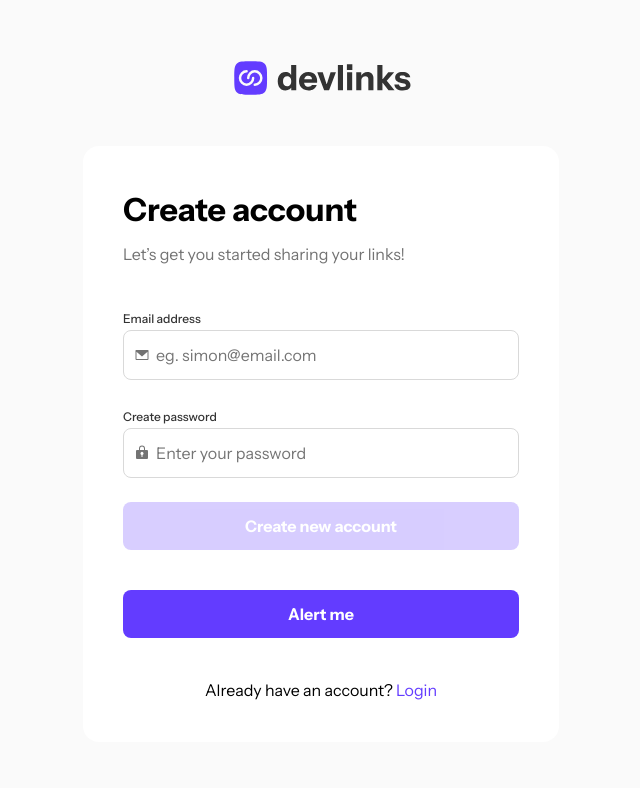
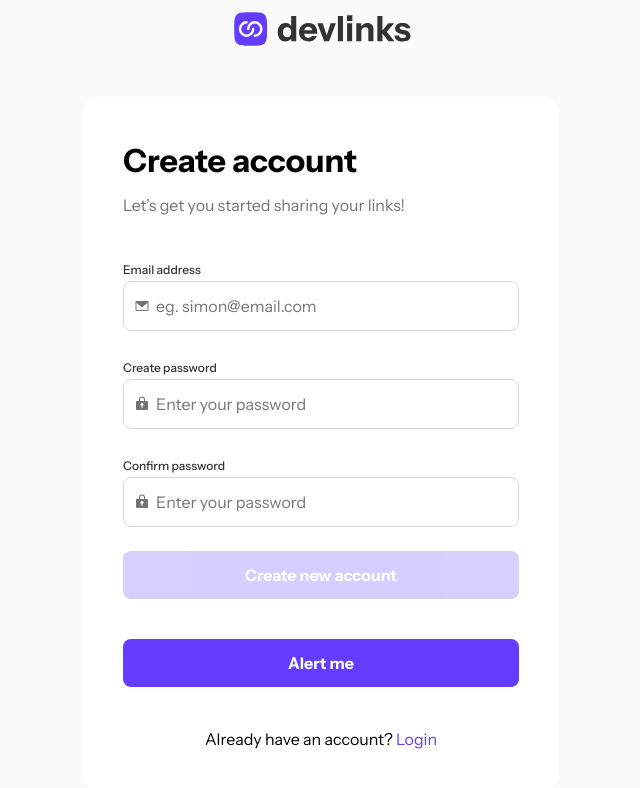
Before and after one commit to W1zardbeard/tetherli, a React (Vite) app: page /createAccount in a window 1280 px wide. Shown: the top 788 px of the page, without its empty margins (319-959 px from the left). Built offline with nearby package versions, Linux system fonts and the light colour scheme.

Commit message:
got simple confirm password done via console log

```diff
--- a/src/components/LoginForm.jsx
+++ b/src/components/LoginForm.jsx
@@ -12,7 +12,7 @@ export default function LoginForm(){
 
             {/*Email field */}
             <div>
-                <label for="email">Email address</label><br/>
+                <label htmlFor="email">Email address</label><br/>
                 <input
 
                     className="formField"
@@ -26,7 +26,7 @@ export default function LoginForm(){
 
             {/*Password Field */}
             <div>
-                <label for="password">Create password</label><br/>
+                <label htmlFor="password">Create password</label><br/>
                     <input
 
                         className="formField"
--- a/src/components/RegisterForm.jsx
+++ b/src/components/RegisterForm.jsx
@@ -4,6 +4,7 @@ import TitleDesc from "./loginForm/TitleDesc";
 export default function LoginForm(){
     const [email, setEmail] = useState("");
     const [password, setPassword] = useState("");
+    const [confirmPassword, setConfirmPassword] = useState("");
 
     const [disabledBtn, setDisabledBtn] = useState(true);
 
@@ -15,13 +16,28 @@ export default function LoginForm(){
                 setEmail(value);
                 break;
             case "password":
+                    if(value === confirmPassword){
+                        console.log("Same wooo");
+
+                    } else{
+                        console.log("Not same");
+                    }
                 setPassword(value);
+                break;
+            case "confirmPassword":
+                    if(password === value){
+                        console.log("Same wooo");
+
+                    } else{
+                        console.log("Not same");
+                    }
+                setConfirmPassword(value);
                 break;
         }
     }
 
     function alerter(){
-        alert(email + password);
+        alert("Email: " + email + " Password: " + password + " ConfirmPassword: " + confirmPassword);
 
     }
 
@@ -29,7 +45,6 @@ export default function LoginForm(){
 
     return(
         <div className="loginForm">
-            {/* <!--Make this components --> */}
             <TitleDesc
                 title="Create account"
                 subText="Let’s get you started sharing your links!"
@@ -40,7 +55,7 @@ export default function LoginForm(){
 
             {/*Email field */}
             <div>
-                <label for="email">Email address</label><br/>
+                <label htmlFor="email">Email address</label><br/>
                 <input
                     onChange={handleChange}
                     className="formField"
@@ -48,13 +63,14 @@ export default function LoginForm(){
                     name="email"
                     type="email"
                     placeholder="eg. simon@email.com"
+                    value={email}
                 />
 
             </div>
 
             {/*Password Field */}
             <div>
-                <label for="password">Create password</label><br/>
+                <label htmlFor="password">Create password</label><br/>
                     <input
                         onChange={handleChange}
                         className="formField"
@@ -62,6 +78,22 @@ export default function LoginForm(){
                         name="password"
                         type="password"
                         placeholder="Enter your password"
+                        value={password}
+                    />
+
+            </div>
+
+            {/*Confirm password Field */}
+            <div>
+                <label htmlFor="password">Confirm password</label><br/>
+                    <input
+                        onChange={handleChange}
+                        className="formField"
+                        style={{backgroundImage: "url('src/assets/icon-password.svg')", backgroundRepeat: "no-repeat", backgroundPosition: "10px 16px" }}
+                        name="confirmPassword"
+                        type="password"
+                        placeholder="Enter your password"
+                        value={confirmPassword}
                     />
 
             </div>
```
